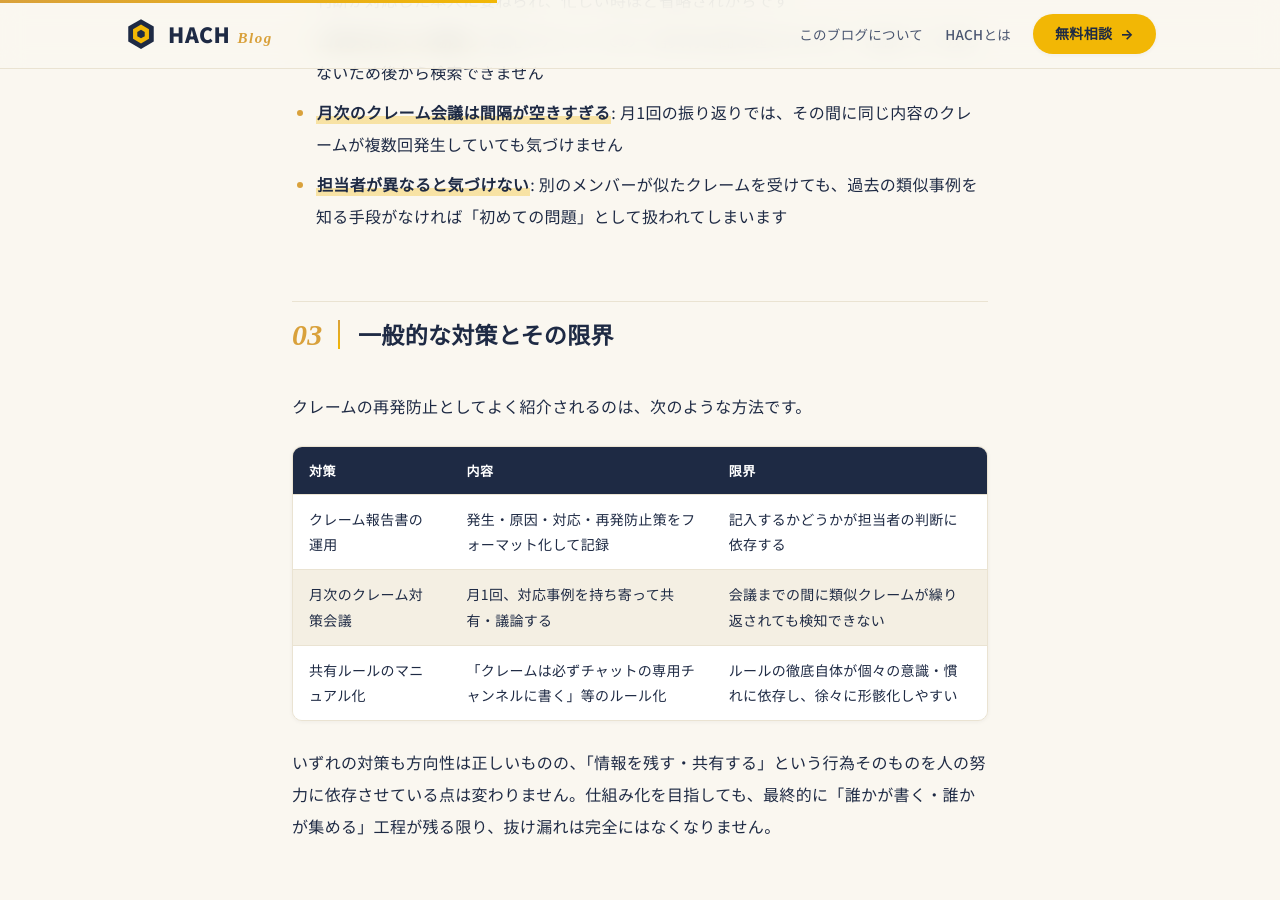
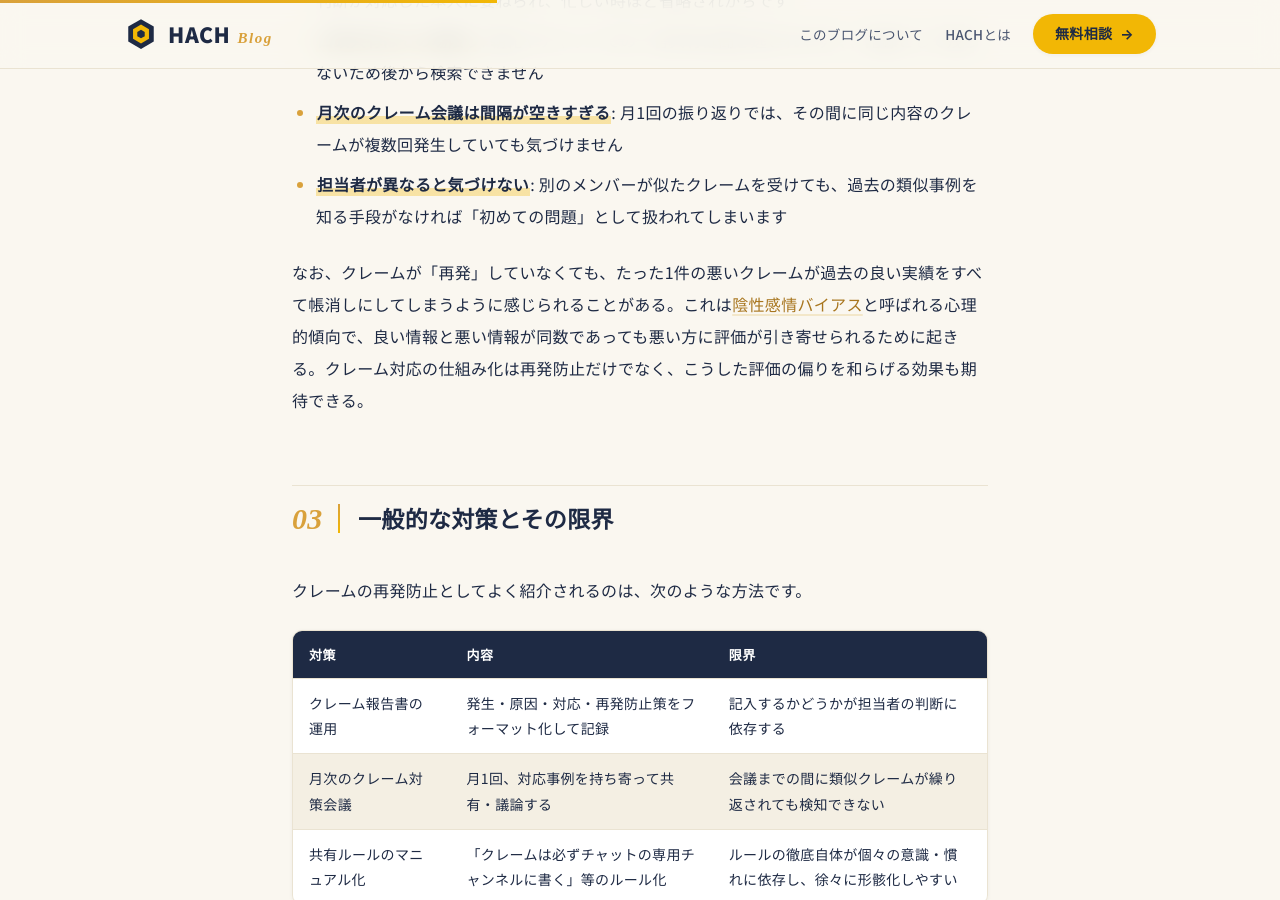
Before and after one commit to ismweb-ai/hach-blog, a Jekyll site: the page built from _posts/2026-07-24-claim-kyoyu-sarenai-saihatsu-boushi.md, in a window 1280 px wide and 900 px high, scrolled down 1529 px. Built offline with Jekyll 4.4.1, drawn with Linux system fonts in a browser that asks for light colours; some web fonts are replaced.

Commit message:
improve: 陰性感情バイアス記事への内部リンク追加(claim-kyoyu-sarenai記事から)

```diff
--- a/_posts/2026-07-24-claim-kyoyu-sarenai-saihatsu-boushi.md
+++ b/_posts/2026-07-24-claim-kyoyu-sarenai-saihatsu-boushi.md
@@ -20,6 +20,8 @@ category: CS・品質管理
 - **口頭共有はその場限り**: 朝礼やチャットでの一言共有は聞き逃されやすく、記録として残らないため後から検索できません
 - **月次のクレーム会議は間隔が空きすぎる**: 月1回の振り返りでは、その間に同じ内容のクレームが複数回発生していても気づけません
 - **担当者が異なると気づけない**: 別のメンバーが似たクレームを受けても、過去の類似事例を知る手段がなければ「初めての問題」として扱われてしまいます
+
+なお、クレームが「再発」していなくても、たった1件の悪いクレームが過去の良い実績をすべて帳消しにしてしまうように感じられることがある。これは[陰性感情バイアス](/2026/10/insei-kanjou-bias-negativity-bias-claim-kuchikomi-jinji-hyouka-fuan/)と呼ばれる心理的傾向で、良い情報と悪い情報が同数であっても悪い方に評価が引き寄せられるために起きる。クレーム対応の仕組み化は再発防止だけでなく、こうした評価の偏りを和らげる効果も期待できる。
 
 ## 一般的な対策とその限界
 
```
